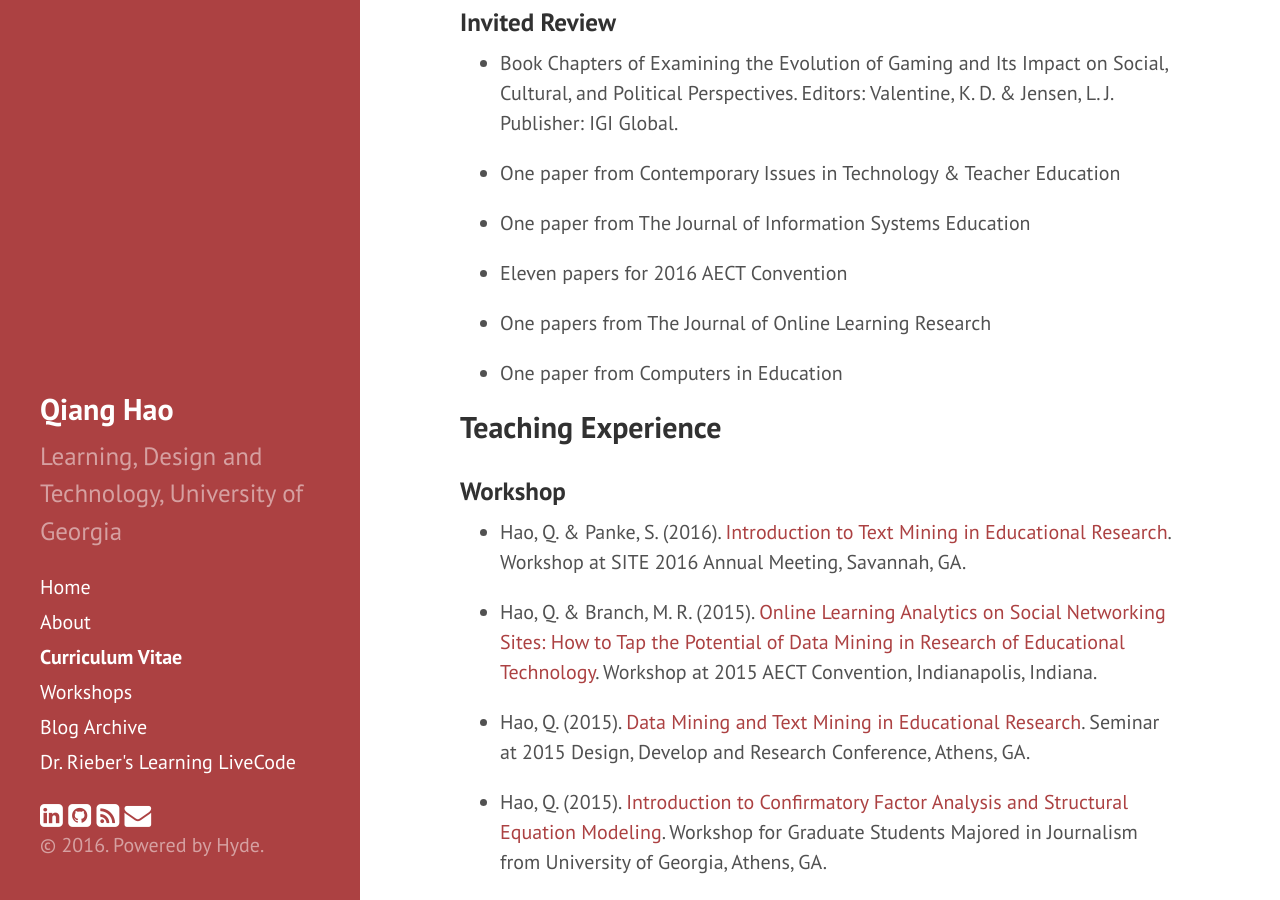
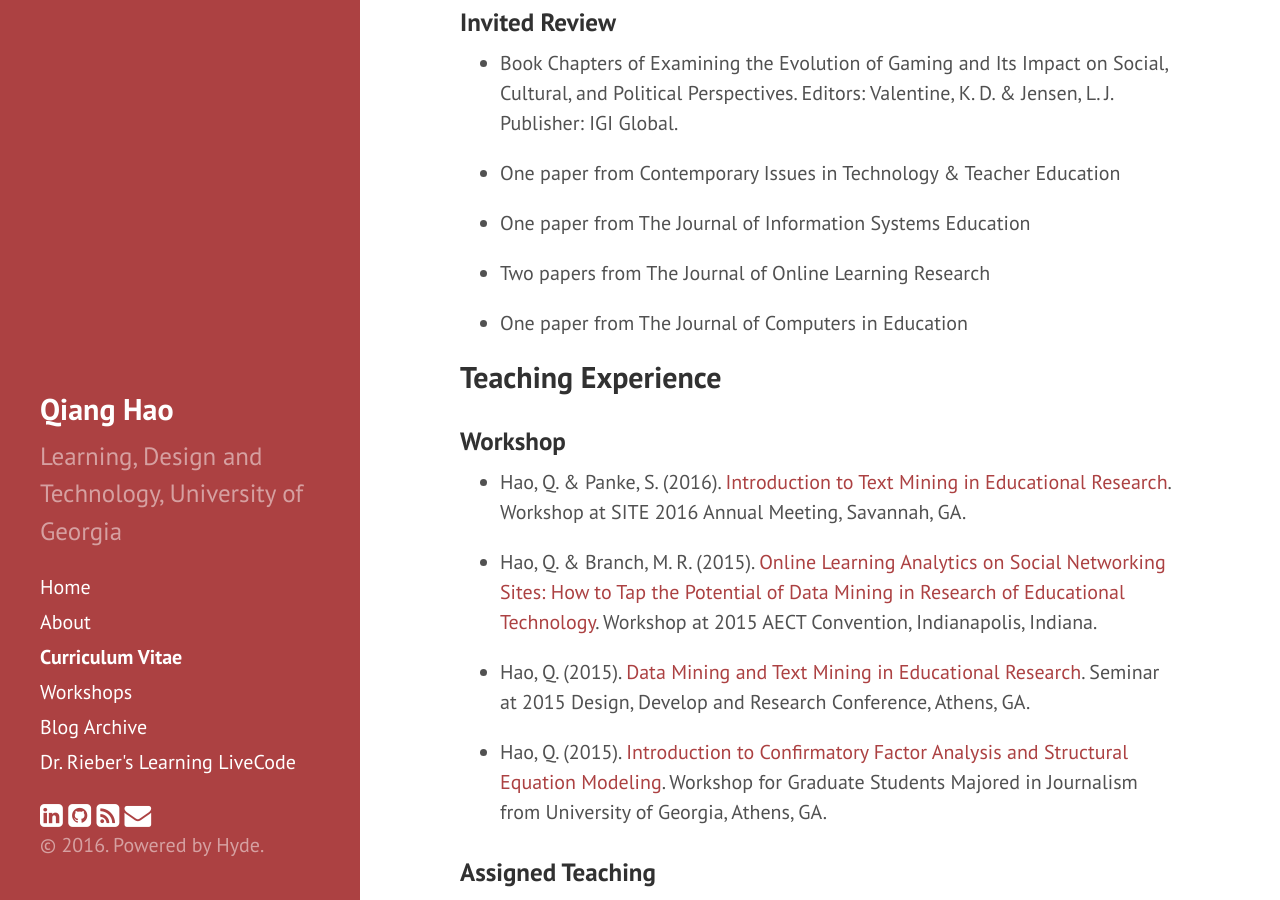
Before and after one commit to Neo-Hao/neo-hao.github.io, a Jekyll site: the page built from cv.md, in a window 1280 px wide and 900 px high, scrolled down 4022 px. Built offline with Jekyll 4.4.1, drawn with Linux system fonts in a browser that asks for light colours; nearby versions of some CDN libraries; some of the changed text lies outside the part shown.

Commit message:
update cv

```diff
--- a/cv.md
+++ b/cv.md
@@ -112,11 +112,9 @@ title: Curriculum Vitae
 
 * One paper from The Journal of Information Systems Education
 
-* Eleven papers for 2016 AECT Convention
+* Two papers from The Journal of Online Learning Research
 
-* One papers from The Journal of Online Learning Research
-
-* One paper from Computers in Education
+* One paper from The Journal of Computers in Education
 
 ## Teaching Experience
 
```
Also changed, not shown: other parts of cv.md (+2 -2 lines).
